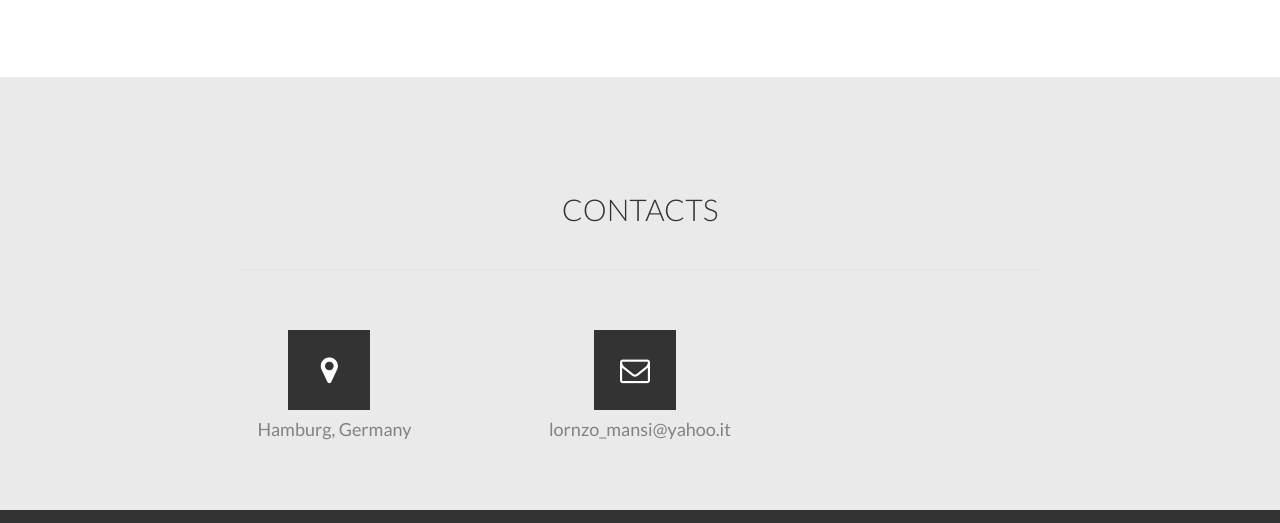
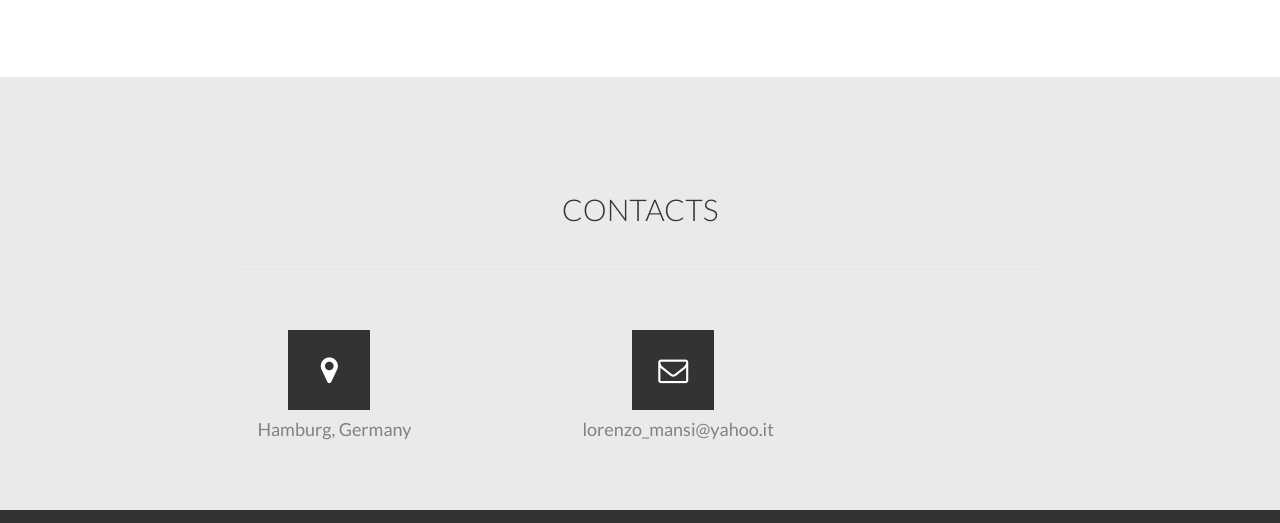
Before and after one commit to Lollo0900/Lollo0900.github.io, a plain HTML site: page index.html in a window 1280 px wide. Shown: the part 4498-5021 px from the top of the page. Drawn offline with nearby package versions, Linux system fonts and the light colour scheme.

Commit message:
Update index.html

```diff
--- a/index.html
+++ b/index.html
@@ -535,10 +535,10 @@
                             </div>
                         </div>
                         <!-- contact detail using col 4 -->
-                        <div class="col-md-4">
+                        <div class="col-md-5">
                             <div class="contact-detail">
                                 <i class="fa fa-envelope-o"></i>
-                                <h4>lornzo_mansi@yahoo.it</h4><!-- email add -->
+                                <h4>lorenzo_mansi@yahoo.it</h4><!-- email add -->
                             </div>
                         </div>
 
```
